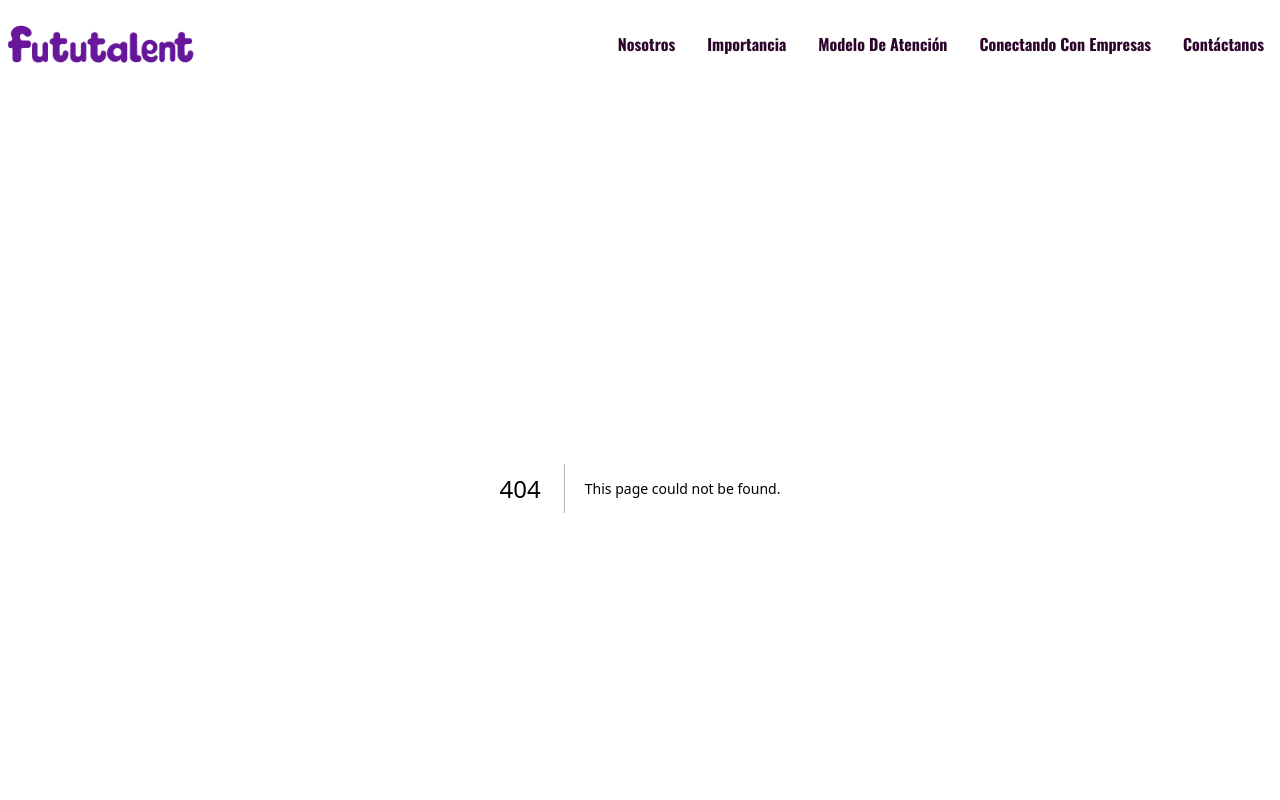
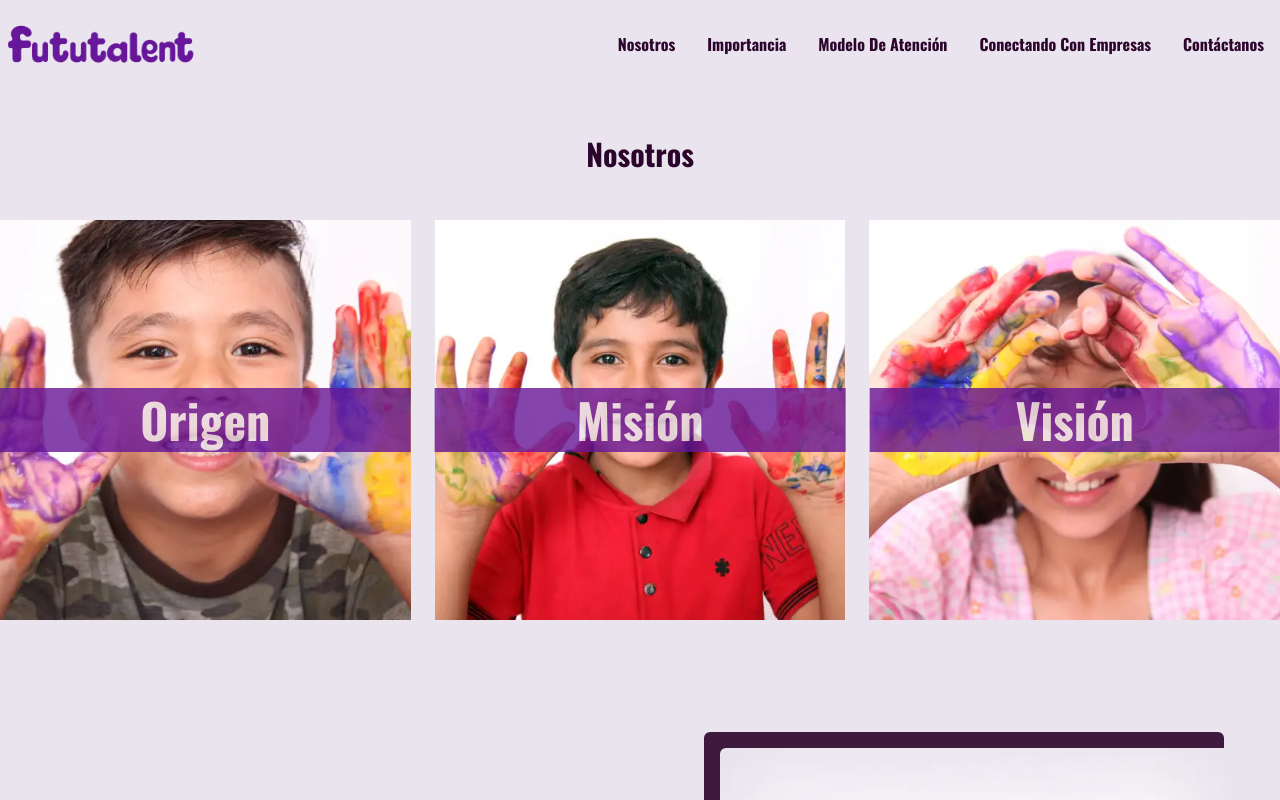
Before and after one commit to darideveloper/fututalent, a Next.js app: page /about in a window 1280 px wide. Before the commit this address had no page. Shown: the top 800 px of the page. Built offline with nearby package versions, Linux system fonts and the light colour scheme.

Commit message:
feat (routing): split in pages

```diff
--- a/libs/nav.js
+++ b/libs/nav.js
@@ -1,19 +1,19 @@
 export const menuItems = [
   {
     "text": "Nosotros",
-    "link": "#ideology",
+    "link": "/about#ideology",
   },
   {
     "text": "Importancia",
-    "link": "#importance",
+    "link": "/care#importance",
   },
   {
     "text": "Modelo de atención",
-    "link": "#care-model",
+    "link": "/care#care-model",
   },
   {
     "text": "Conectando con empresas",
-    "link": "#companies",
+    "link": "/#companies",
   },
   {
     "text": "Contáctanos",
--- /dev/null
+++ b/pages/about.jsx
@@ -0,0 +1,12 @@
+import Ideology from "@/sections/Ideology"
+import Founder from "@/sections/Founder"
+
+
+export default function Home() {
+  return (
+    <>
+      <Ideology />
+      <Founder />
+    </>
+  )
+}
--- /dev/null
+++ b/pages/care.jsx
@@ -0,0 +1,14 @@
+import Videos from "@/sections/Videos"
+import CareModel from "@/sections/CareModel"
+import Importance from "@/sections/Importance"
+
+
+export default function Home() {
+  return (
+    <>
+      <Videos />
+      <Importance />
+      <CareModel />
+    </>
+  )
+}
--- a/pages/index.jsx
+++ b/pages/index.jsx
@@ -1,21 +1,12 @@
 import Hero from "@/sections/Hero"
 import About from "@/sections/About"
-import Ideology from "@/sections/Ideology"
-import Videos from "@/sections/Videos"
-import Founder from "@/sections/Founder"
-import CareModel from "@/sections/CareModel"
-import Importance from "@/sections/Importance"
+
 
 export default function Home() {
   return (
     <>
       <Hero />
       <About />
-      <Ideology />
-      <Videos />
-      <Founder />
-      <CareModel />
-      <Importance />
     </>
   )
 }
--- a/sections/CareModel.jsx
+++ b/sections/CareModel.jsx
@@ -20,7 +20,7 @@ export default function CareModel() {
       className={`
         about
         mx-auto
-        my-28
+        mt-28
         bg-purple-dark
         py-16
       `}
--- a/sections/Ideology.jsx
+++ b/sections/Ideology.jsx
@@ -12,7 +12,7 @@ export default function Ideology({ }) {
         about
         container
         mx-auto
-        my-28
+        mb-28
       `}
       id="ideology"
     >
--- a/sections/Videos.jsx
+++ b/sections/Videos.jsx
@@ -19,7 +19,7 @@ export default function Videos() {
       className={`
         about
         mx-auto
-        my-28
+        mb-28
         bg-purple-dark
         py-16
       `}
```
